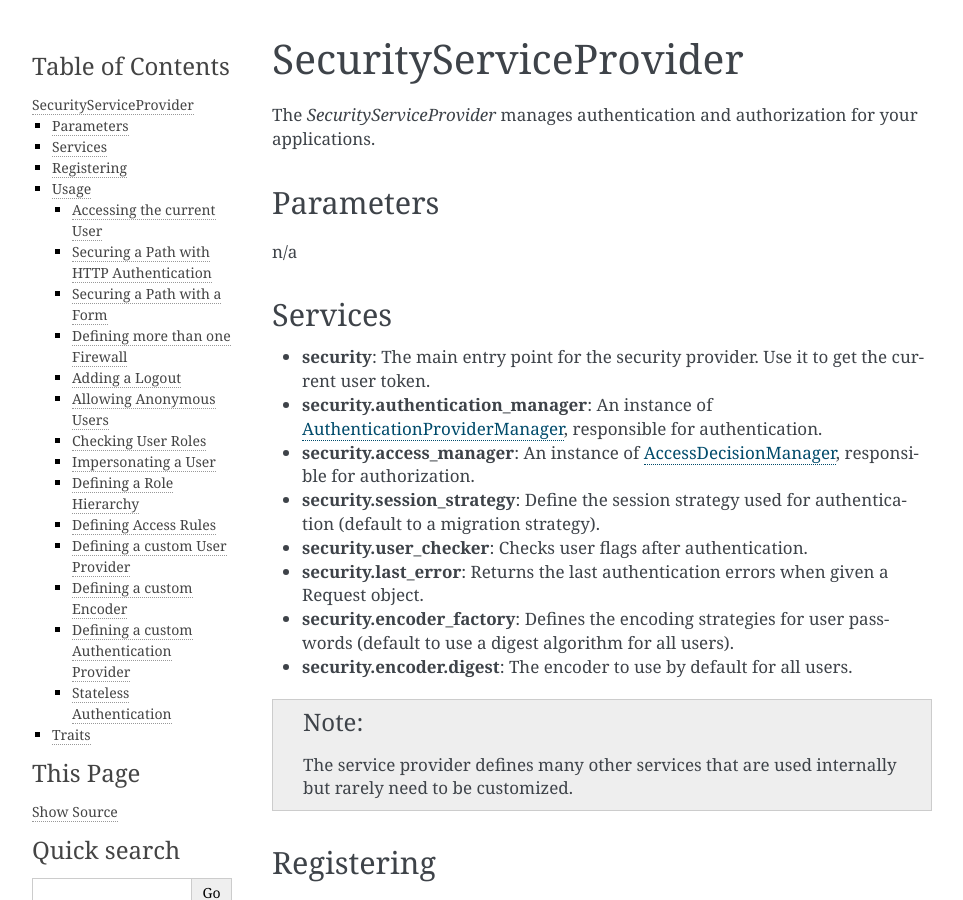
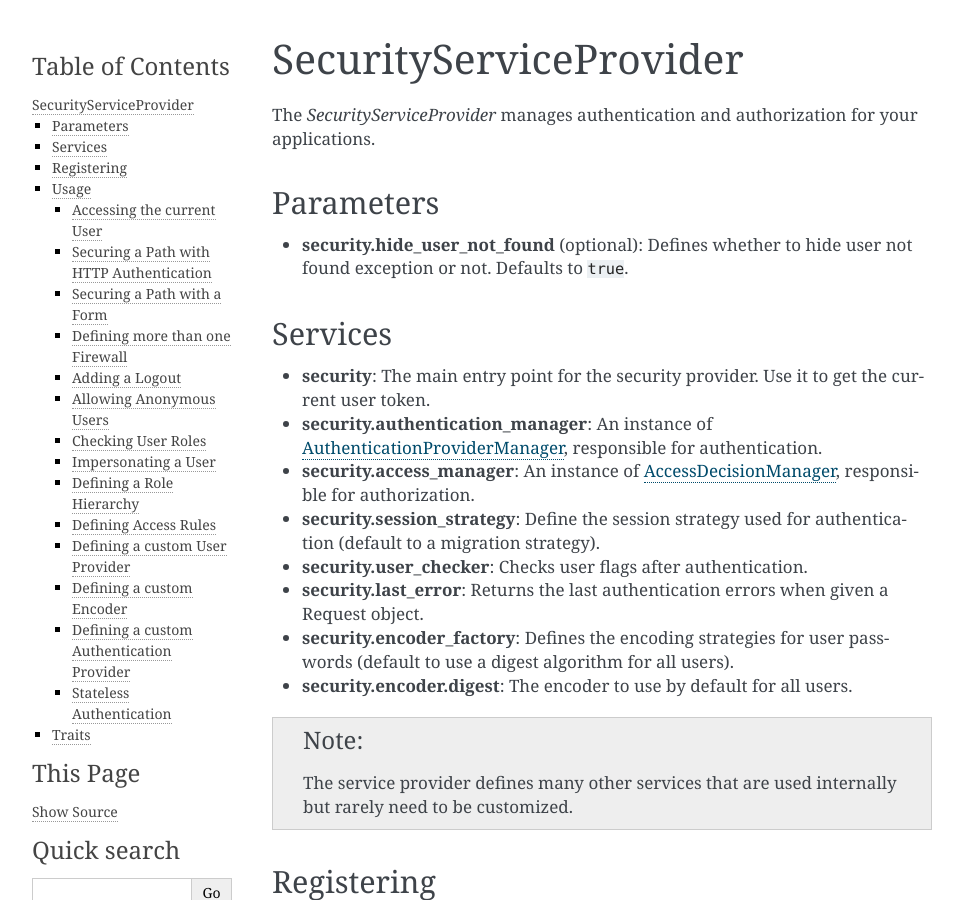
Before and after one commit to silexphp/Silex, a Sphinx documentation site: the page built from doc/providers/security.rst, in a window 1280 px wide and 900 px high. Shown: the whole window, without its empty margins (148-1111 px from the left). Built offline with Sphinx 7.4.7, drawn with Linux system fonts in a browser that asks for light colours; pages that are not in the unit, such as notebooks, are missing from menus.

Commit message:
Added documentation for "security.hide_user_not_found" in SecurityServiceProvider

```diff
--- a/doc/providers/security.rst
+++ b/doc/providers/security.rst
@@ -7,7 +7,8 @@ your applications.
 Parameters
 ----------
 
-n/a
+* **security.hide_user_not_found** (optional): Defines whether to hide user not
+  found exception or not. Defaults to ``true``.
 
 Services
 --------
```
